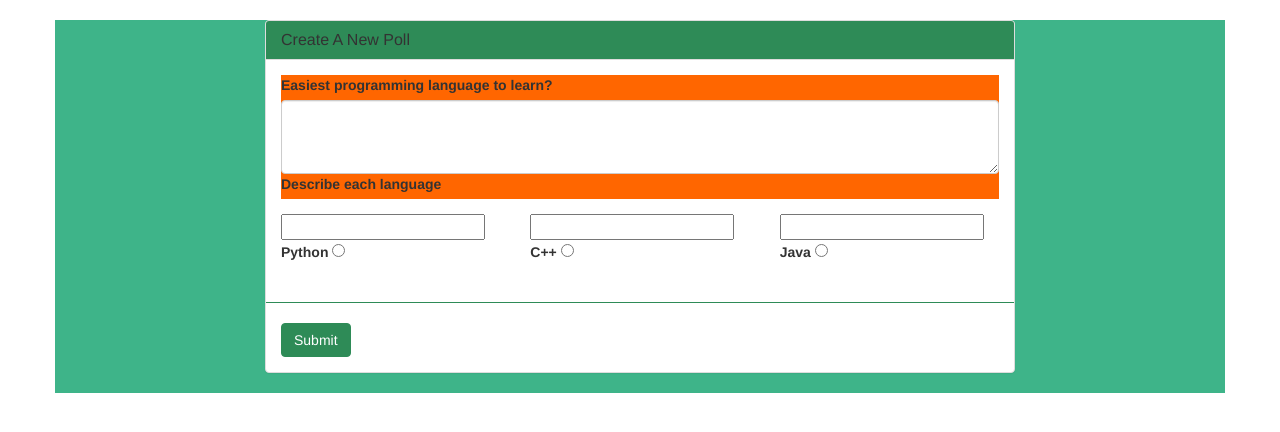
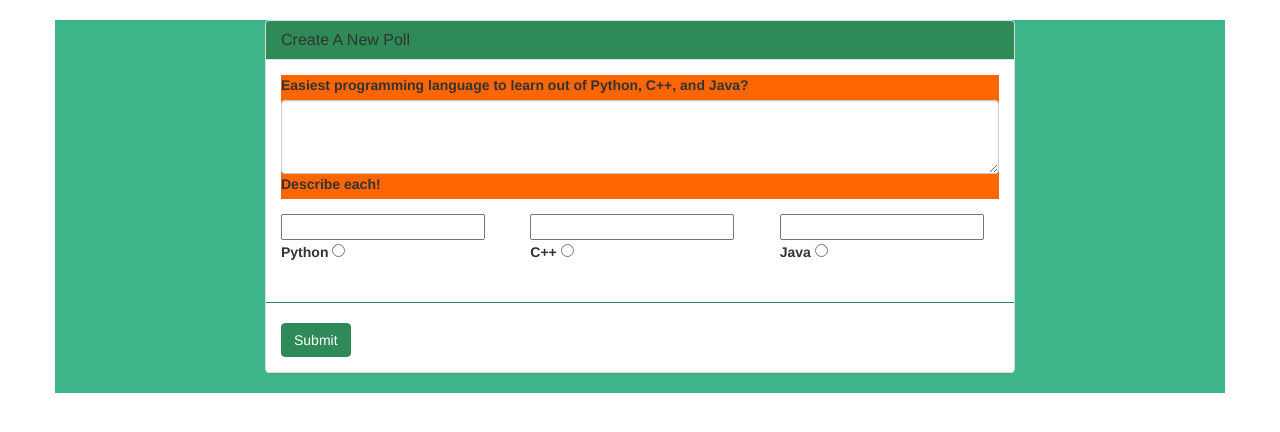
Before and after one commit to aalshawa97/LatestPolls, a Django app: page /create/ in a window 1280 px wide. Shown: the part 52-484 px from the top of the page. Run offline with Django 4.2, Linux system fonts and the light colour scheme; some libraries are stand-ins or nearby versions.

Commit message:
Typo fixed

```diff
--- a/pages/templates/create.html
+++ b/pages/templates/create.html
@@ -18,9 +18,9 @@
                     <div class="row">
                         <div class="col-lg-12">
                             <div class="form-group" style="background-color: #ff6600;">
-                                <label for="question">Easiest programming language to learn?</label>
+                                <label for="question">Easiest programming language to learn out of Python, C++, and Java?</label>
                                 {% render_field form.question id="question" class="form-control" rows="3" %}
-                                <label for="question">Describe each language</label>
+                                <label for="question">Describe each!</label>
                             </div>
                         </div>
                     </div>
```
